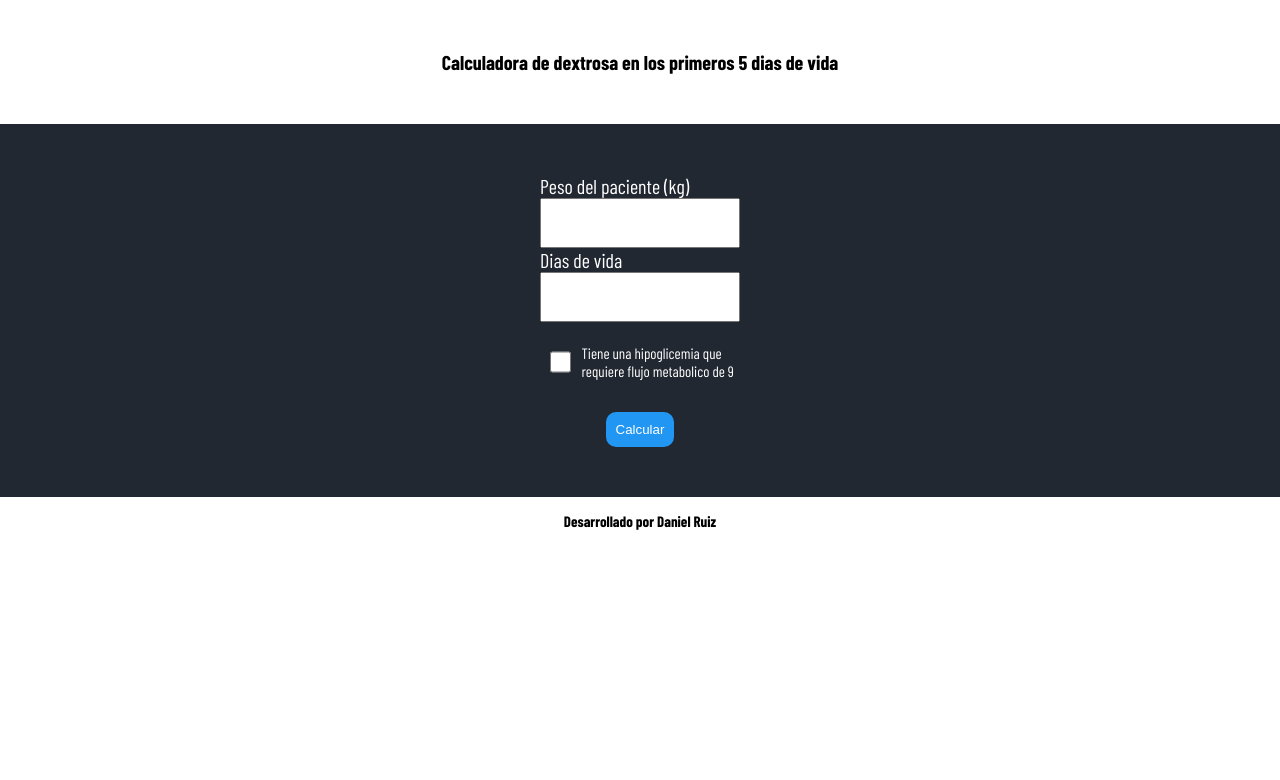
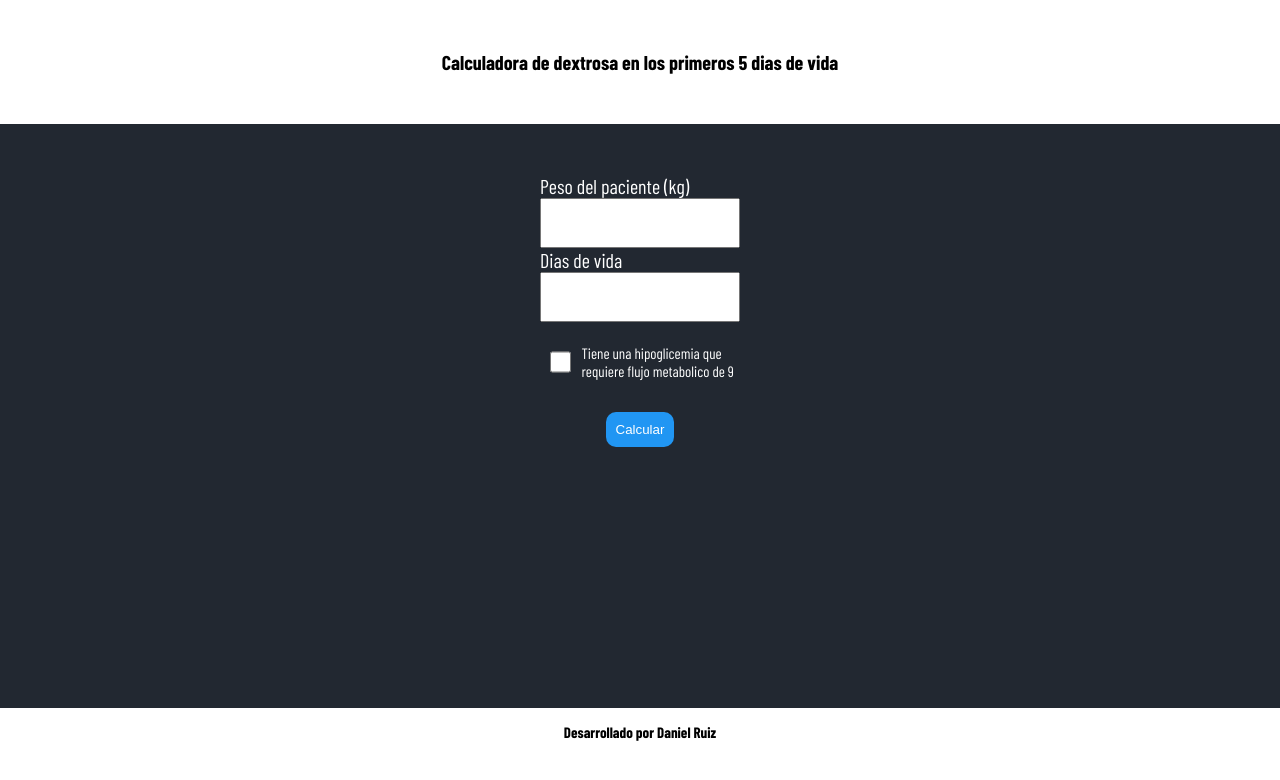
Before and after one commit to Darudaniel/dextrosa-calculator, a plain HTML site: page index.html in a window 1280 px wide. Drawn offline with nearby package versions, Linux system fonts and the light colour scheme; a web font is replaced by a local one.

Commit message:
body height fixed

```diff
--- a/css/style.css
+++ b/css/style.css
@@ -30,10 +30,10 @@ main {
   flex-direction: column;
   justify-content: flex-start;
   align-items: center;
+  min-height: 73vh;
   background-color: var(--darkest-grey);
   padding: 50px;
   color: var(--just-white);
-  height: auto;
 }
 
 .form {
```
Also changed, not shown: index.html (+0 -38 lines).
